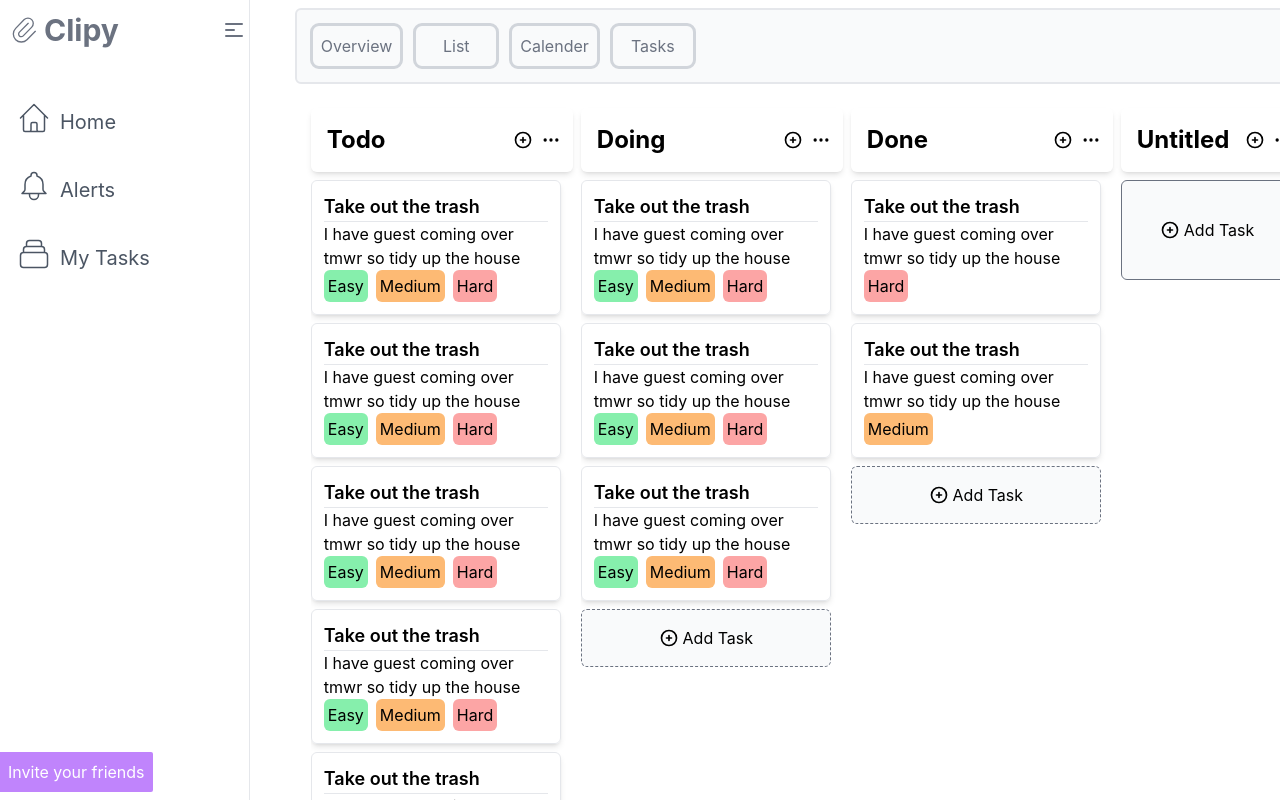
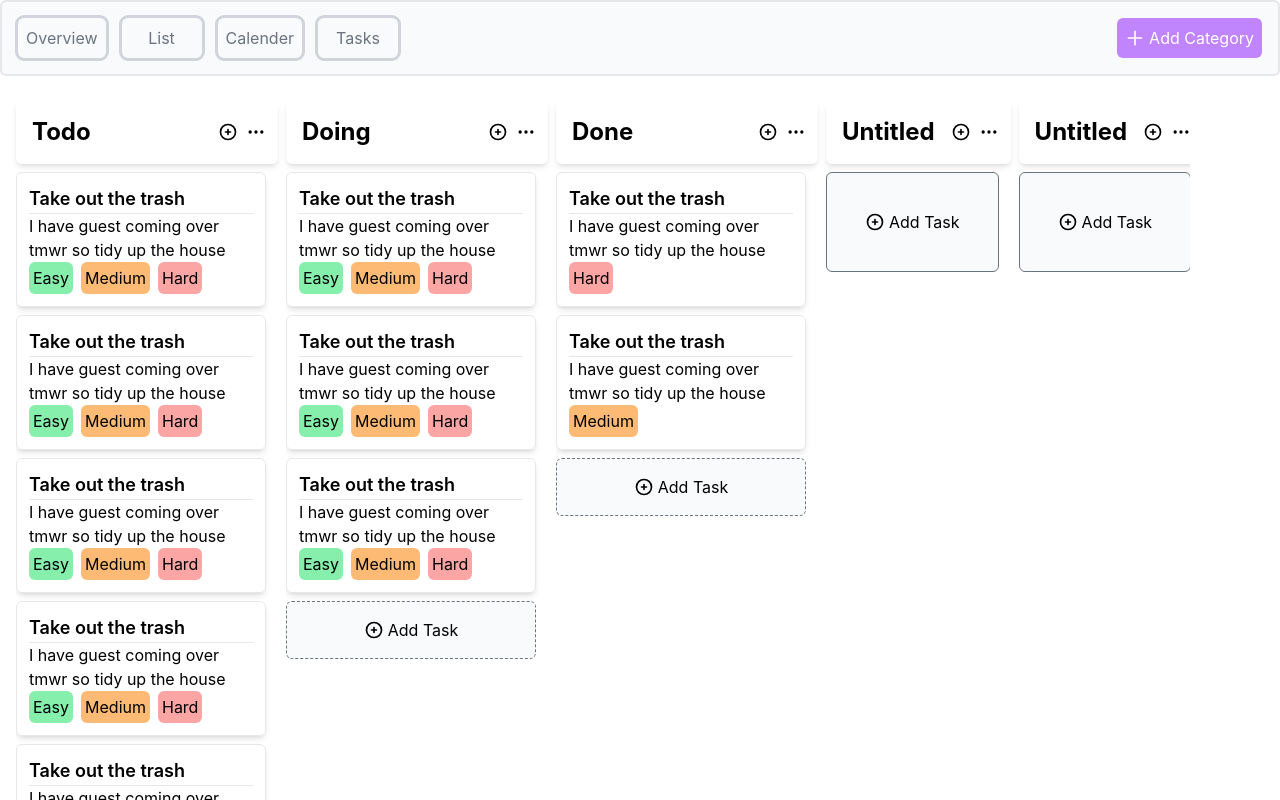
Before and after one commit to hernandsteven/clipy-todo, a Next.js app: page / in a window 1280 px wide. Shown: the top 800 px of the page. Built offline with nearby package versions, Linux system fonts and the light colour scheme.

Commit message:
added per page layouts

```diff
--- a/src/pages/_app.tsx
+++ b/src/pages/_app.tsx
@@ -2,14 +2,24 @@
 import type { AppProps } from 'next/app'
 import { Provider } from 'react-redux'
 import { store } from '../redux/app/store'
-import Layout from '../components/Layout'
+import type { ReactElement, ReactNode } from 'react'
+import type { NextPage } from 'next'
 
-function MyApp({ Component, pageProps }: AppProps) {
+export type NextPageWithLayout = NextPage & {
+	getLayout?: (page: ReactElement) => ReactNode
+}
+
+type AppPropsWithLayout = AppProps & {
+	Component: NextPageWithLayout
+}
+
+function MyApp({ Component, pageProps }: AppPropsWithLayout) {
+	// Use the layout defined at the page level, if available
+	const getLayout = Component.getLayout ?? ((page) => page)
+
 	return (
 		<Provider store={store}>
-			<Layout>
-				<Component {...pageProps} />
-			</Layout>
+			{getLayout(<Component {...pageProps} />)}
 		</Provider>
 	)
 }
```
